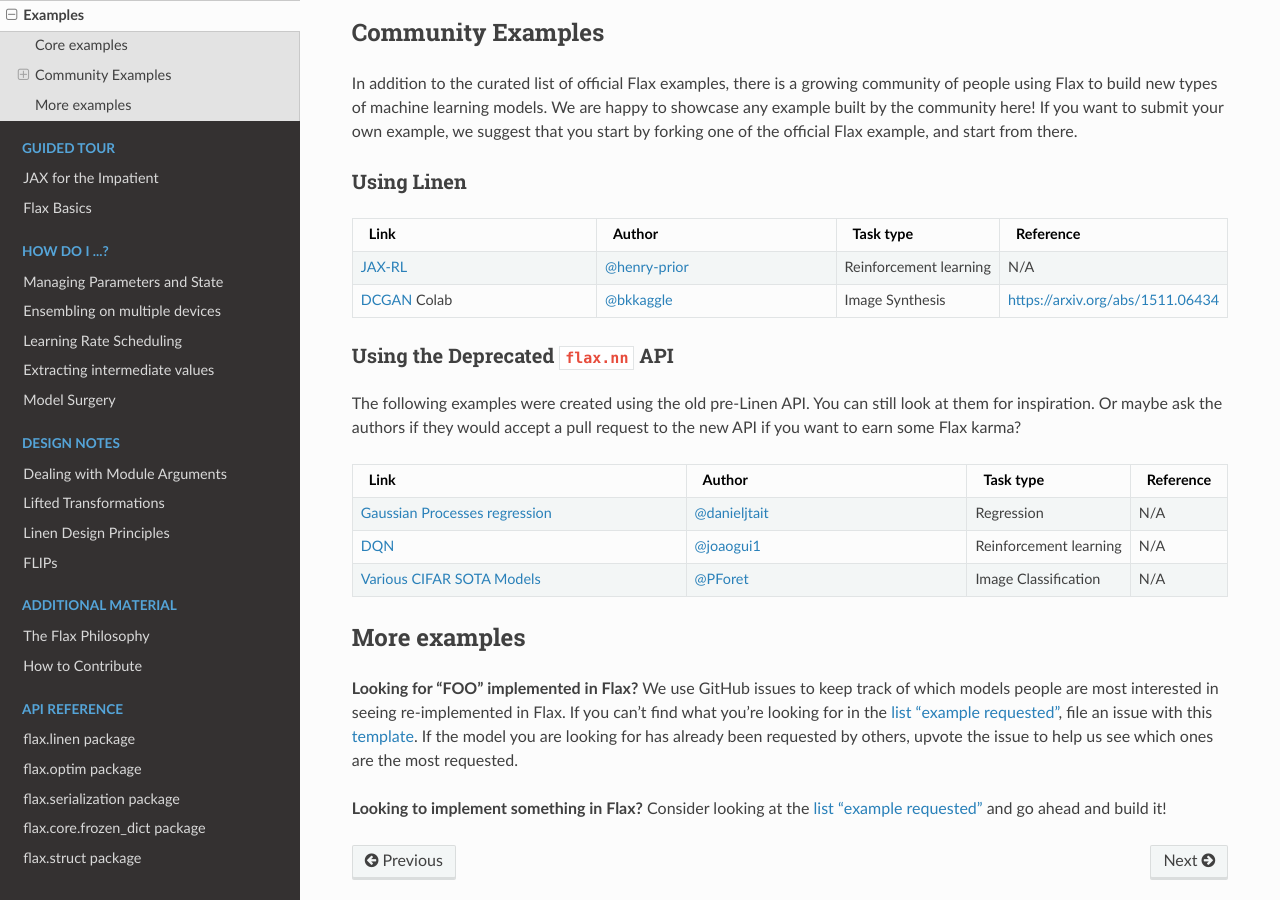
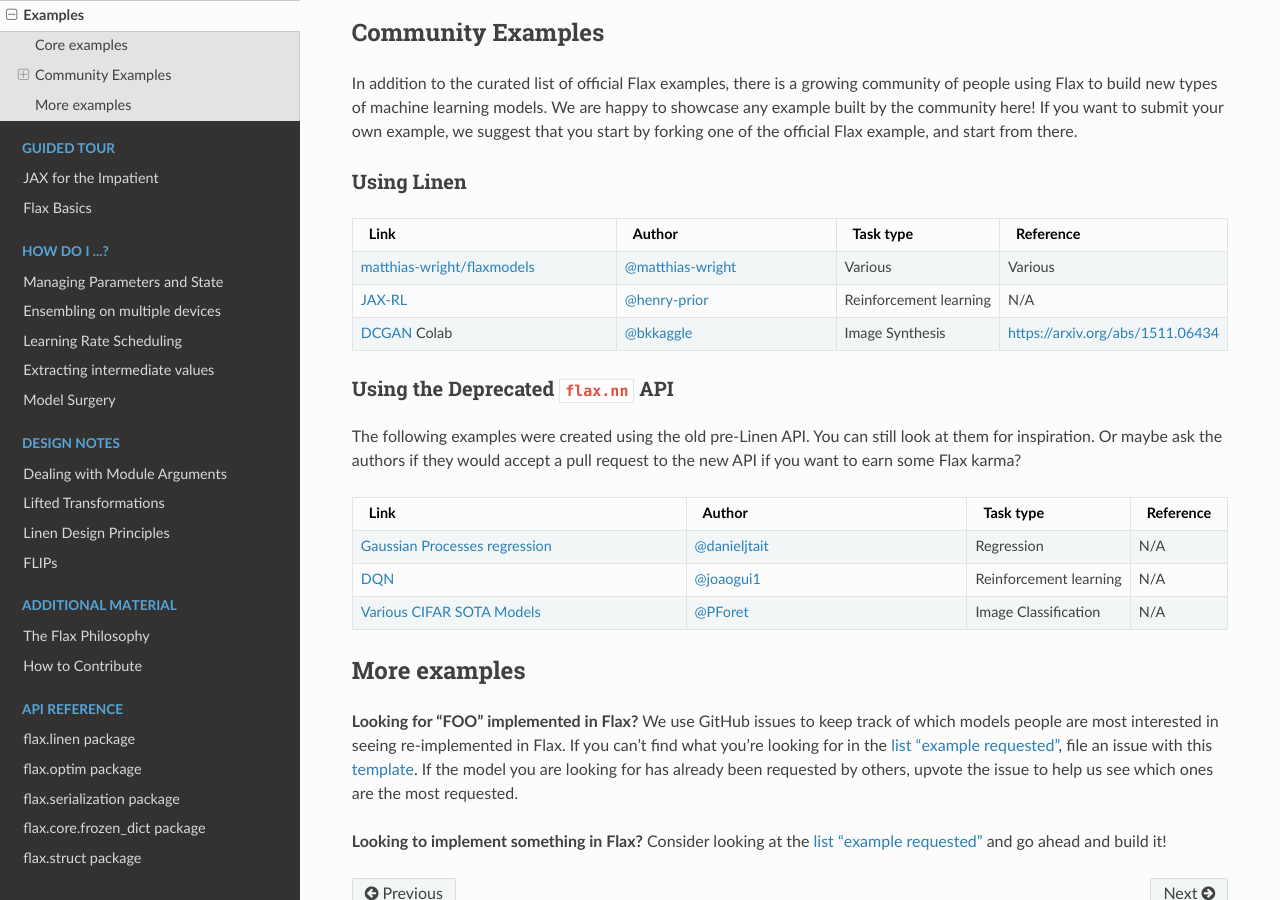
Before and after one commit to bortkomencw/flax, a Sphinx documentation site: the page built from docs/examples.rst, in a window 1280 px wide and 900 px high, scrolled down 800 px. Built offline with Sphinx 7.4.7 and the Read the Docs theme 2.0.0, drawn with Linux system fonts in a browser that asks for light colours.

Commit message:
Adds reference to matthias-wright/flaxmodels
See also discussion #1320

```diff
--- a/docs/examples.rst
+++ b/docs/examples.rst
@@ -61,17 +61,21 @@
 Using Linen
 ~~~~~~~~~~~~~~~~~~~~
 
-+----------------------------------+-----------------+------------------------+----------------------------------+
-|               Link               |     Author      |       Task type        |            Reference             |
-+==================================+=================+========================+==================================+
-| `JAX-RL`_                        | `@henry-prior`_ | Reinforcement learning | N/A                              |
-+----------------------------------+-----------------+------------------------+----------------------------------+
-| `DCGAN`_ Colab                   | `@bkkaggle`_    | Image Synthesis        | https://arxiv.org/abs/1511.06434 |
-+----------------------------------+-----------------+------------------------+----------------------------------+
++----------------------------------+---------------------+------------------------+----------------------------------+
+|               Link               |     Author          |       Task type        |            Reference             |
++==================================+=====================+========================+==================================+
+| `matthias-wright/flaxmodels`_    | `@matthias-wright`_ | Various                | Various                          |
++----------------------------------+---------------------+------------------------+----------------------------------+
+| `JAX-RL`_                        | `@henry-prior`_     | Reinforcement learning | N/A                              |
++----------------------------------+---------------------+------------------------+----------------------------------+
+| `DCGAN`_ Colab                   | `@bkkaggle`_        | Image Synthesis        | https://arxiv.org/abs/1511.06434 |
++----------------------------------+---------------------+------------------------+----------------------------------+
 
+.. _`matthias-wright/flaxmodels`: https://github.com/matthias-wright/flaxmodels
 .. _`JAX-RL`: https://github.com/henry-prior/jax-rl
 .. _`DCGAN`: https://github.com/bkkaggle/jax-dcgan
 .. _`@bkkaggle`: https://github.com/bkkaggle
+.. _`@matthias-wright`: https://github.com/matthias-wright
 
 Using the Deprecated ``flax.nn`` API
 ~~~~~~~~~~~~~~~~~~~~
```
